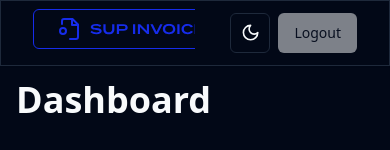
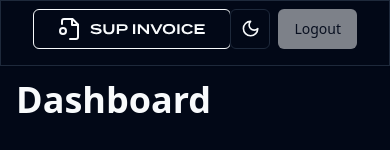
Before and after one commit to dandotcraig/T3A2-B-front-end, a React (Vite) app: page /dashboard in a window 390 px wide. Shown: the top 150 px of the page. Built offline with nearby package versions, Linux system fonts and the light colour scheme; no server answers.

Commit message:
logo working again - responsiveness fixed

```diff
--- a/src/components/header.jsx
+++ b/src/components/header.jsx
@@ -32,18 +32,18 @@ export default function Header() {
 
     return(
         <header className="fixed inset-x-0 top-0 z-50 border shadow-sm">
-            <nav className="flex items-center justify-between p-2 lg:px-8 max-w-[1279px] mx-auto" aria-label="Global">
+            <nav className="flex items-start justify-between p-2 lg:px-8 max-w-[1279px] mx-auto" aria-label="Global">
                 <div className="flex lg:flex-1">
-                    <a href="#" className="-m-1.5 p-1.5">
+                    <a href="#" className="items-center z-50">
                         <span className="sr-only">Sup invoice</span>
                         <SvgComponent theme="dark" />
                     </a>
                 </div>
-                <nav className="flex gap-2 items-center flex-1 justify-end">
+                <nav className="flex gap-2 items-center justify-end">
 
                     {username && (
                         <>
-                            <p>Hello {username}</p>
+                            <p className="hidden sm:hidden md:flex lg:flex xl:flex">Hello {username}</p>
                             <ModeToggle />
                             <Link to="/"><Button onClick={logout} variant="outline">Logout</Button></Link>
                         </>
--- a/src/components/modules/svgLogo.jsx
+++ b/src/components/modules/svgLogo.jsx
@@ -1,8 +1,12 @@
 import * as React from "react"
+import { useTheme } from "../theme-provider";
 
-export default function SvgComponent({ theme, ...props }) {
+export default function SvgComponent({ ...props }) {
+
+    const { theme } = useTheme();
+
     const strokeColour = theme === 'light' ? '#76443E' : '76443E';
-    const fillColour = theme === 'dark' ? '#162CEB' : '#C9243A';
+    const fillColour = theme === 'dark' ? '#F8FAFC' : '#020817';
 
     return (
         <svg
--- a/src/components/pages/Invoices.jsx
+++ b/src/components/pages/Invoices.jsx
@@ -29,6 +29,14 @@ export default function Invoices({ setTotal }) {
     }, []);
 
     console.log({invoices});
+
+    const calculateTotalInvoices = (invoices) => {
+        return invoices.reduce((sum, invoice) => (invoice.lineItemsTotal || 0), 0)
+    }
+
+    const totalInvoice = calculateTotalInvoices(invoices);
+
+    setTotal(totalInvoice);
 
     const deleteInvoiceById = (id) => {
         setLoading(true);
@@ -68,14 +76,6 @@ export default function Invoices({ setTotal }) {
         });
     };
 
-    const calculateTotalInvoices = (invoices) => {
-        return invoices.reduce((sum, invoice) => (invoice.lineItemsTotal || 0), 0)
-    }
-
-    const totalInvoice = calculateTotalInvoices(invoices);
-
-    setTotal(totalInvoice);
-
     return(
         <>
             {loading ? (
@@ -84,11 +84,11 @@ export default function Invoices({ setTotal }) {
                 <Table>
                     <TableHeader>
                         <TableRow className="w-full">
-                            <TableHead className="w-[100px]">Date</TableHead>
+                            <TableHead className="w-[50px]">Date</TableHead>
                             {/* <TableHead>Description</TableHead> */}
                             <TableHead className="text-center">Client</TableHead>
                             <TableHead className="text-center">Modify</TableHead>
-                            <TableHead className="text-right">Amount</TableHead>
+                            <TableHead className="w-[50px] text-right">Amount</TableHead>
                         </TableRow>
                     </TableHeader>
                     <TableBody>
```
